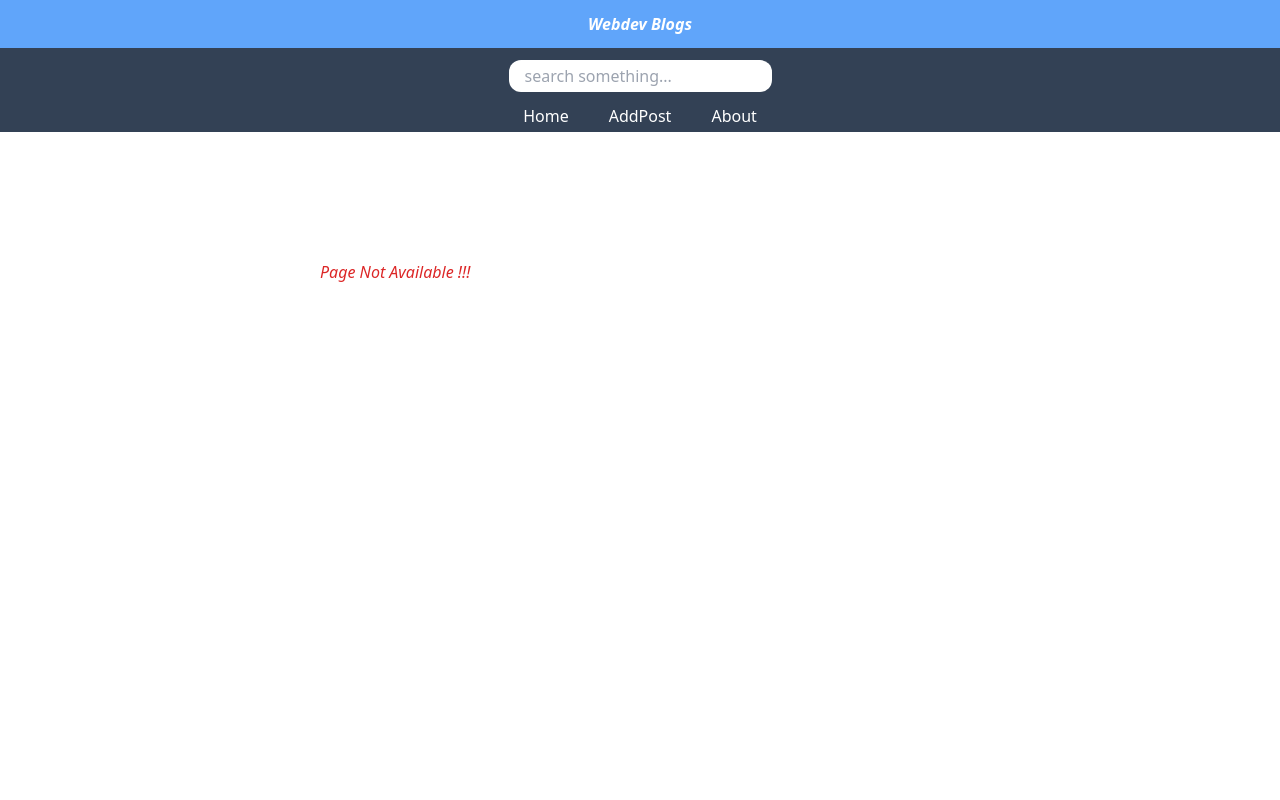
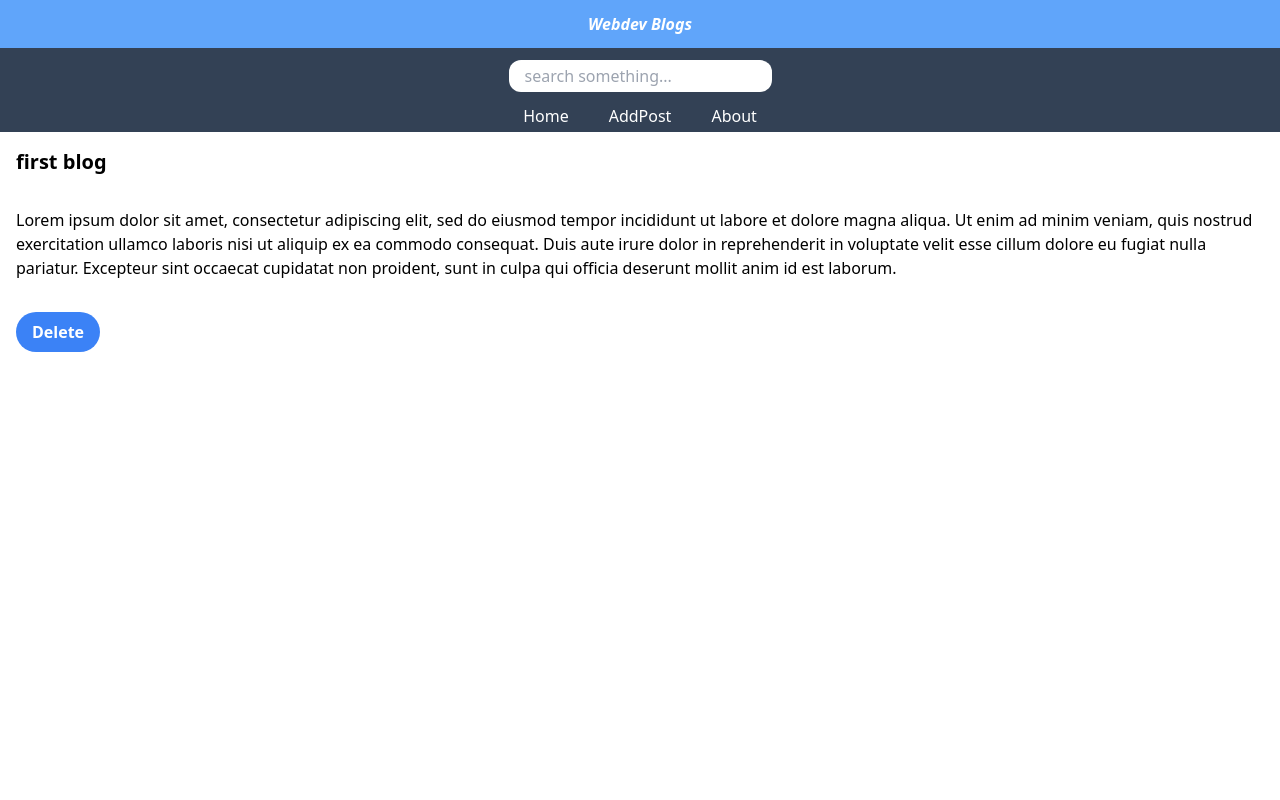
Before and after one commit to zakirali05/blogsite, a React (Create React App) app: page /post/1 in a window 1280 px wide. Shown: the top 800 px of the page. Built offline with nearby package versions, Linux system fonts and the light colour scheme.

Commit message:
postpage added succesfully

```diff
--- a/src/App.js
+++ b/src/App.js
@@ -17,7 +17,7 @@ function App() {
   const [search, setSearch] = useState("");
   const [title, setTitle] = useState("");
   const [body, setBody] = useState("");
-
+  const handleDelete = () => {};
   const [items, setItems] = useState([
     {
       id: 1,
@@ -71,7 +71,10 @@ function App() {
 
           <Route path="/about" element={<About />} />
 
-          <Route path="/postpage/:id" element={<PostPage />} />
+          <Route
+            path="/post/:id"
+            element={<PostPage items={items} handleDelete={handleDelete} />}
+          />
           <Route path="*" element={<Missing />} />
         </Routes>
 
--- a/src/Post.js
+++ b/src/Post.js
@@ -1,9 +1,12 @@
 import React from "react";
-
+import { Link } from "react-router-dom";
 function Post({ item }) {
   return (
     <article align="center" className="bg-slate-200 m-8 p-8  ">
-      <h1 className="font-bold">{item.title}</h1>
+      <Link to={`/post/${item.id}`}>
+        {" "}
+        <h1 className="font-bold">{item.title}</h1>
+      </Link>
       <p>
         {item.desc.length <= 100 ? item.desc : item.desc.slice(0, 100) + "..."}
       </p>
--- a/src/PostPage.js
+++ b/src/PostPage.js
@@ -1,7 +1,27 @@
 import React from "react";
+import { useParams } from "react-router-dom";
 
-const PostPage = () => {
-  return <div>PostPage</div>;
+const PostPage = ({ items, handleDelete }) => {
+  const { id } = useParams();
+  const post = items.find((item) => item.id.toString() === id);
+  return (
+    <main className="h-[100vh] p-4">
+      <article>
+        {post && (
+          <>
+            <h2 className="font-bold pb-8 text-xl">{post.title}</h2>
+            <p className="pb-8">{post.desc}</p>
+            <button
+              className="bg-blue-500 hover:bg-blue-700 text-white font-bold py-2 px-4 rounded-full"
+              onClick={() => handleDelete(post.id)}
+            >
+              Delete
+            </button>
+          </>
+        )}
+      </article>
+    </main>
+  );
 };
 
 export default PostPage;
```
